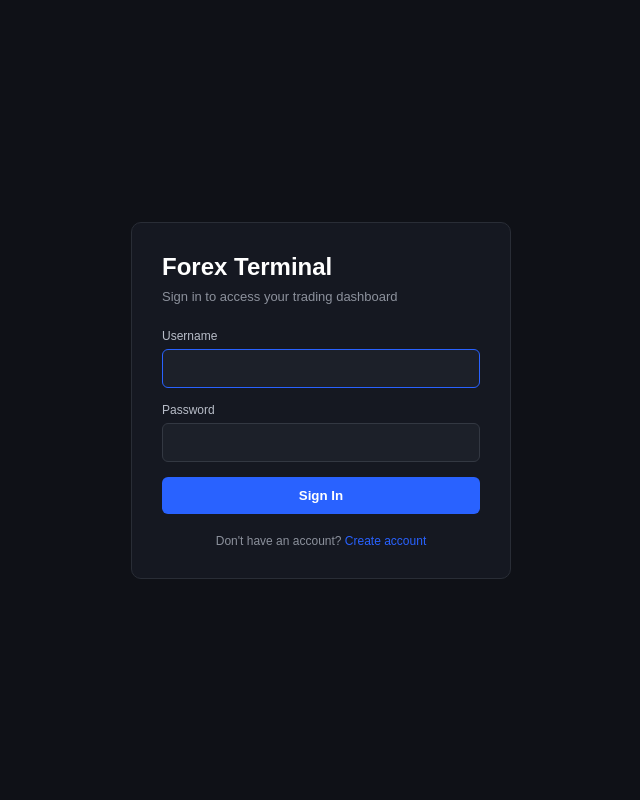
After one commit to pratik-parmar/Forex_Bot_Prediction, a Django app: page /login/ in a window 1280 px wide. The commit adds this page. Shown: the whole page, without its empty margins (319-959 px from the left). Run offline with Django 5.2, Linux system fonts and the light colour scheme.

Commit message:
Add Django session-based authentication and authorization.
- Add login, registration, and logout functionality
- Protect dashboard views with authentication
- Protect technical analysis and market APIs
- Return JSON 401 responses for unauthenticated API requests
- Add authentication dropdown with logged-in username and logout
- Add Django session and security cookie configuration
- Add environment-based Django security settings

```diff
--- a/dashboard/market_api.py
+++ b/dashboard/market_api.py
@@ -2,9 +2,9 @@ import time
 
 import pandas as pd
 import yfinance as yf
-
+from django.contrib.auth.decorators import login_required
 from django.http import JsonResponse
-
+from dashboard.decorators import api_login_required
 
 # =========================================================
 # SYMBOL MAPPING
@@ -339,7 +339,7 @@ def get_market_snapshot(symbol):
 # =========================================================
 # LIVE PRICE API
 # =========================================================
-
+@api_login_required
 def live_price(request):
     symbol = request.GET.get(
         "symbol",
@@ -383,7 +383,7 @@ def live_price(request):
 # =========================================================
 # MARKETS OVERVIEW API
 # =========================================================
-
+@api_login_required
 def markets_overview(request):
     """Return latest available price/status for all supported markets."""
 
@@ -431,7 +431,7 @@ def markets_overview(request):
 # =========================================================
 # MARKET CANDLES API
 # =========================================================
-
+@api_login_required
 def market_candles(
     request
 ):
--- /dev/null
+++ b/dashboard/templates/dashboard/login.html
@@ -0,0 +1,151 @@
+<!DOCTYPE html>
+<html lang="en">
+
+<head>
+    <meta charset="UTF-8">
+    <meta name="viewport" content="width=device-width, initial-scale=1.0">
+
+    <title>Login - Forex Terminal</title>
+
+    <style>
+        * {
+            box-sizing: border-box;
+        }
+
+        body {
+            margin: 0;
+            min-height: 100vh;
+            display: flex;
+            align-items: center;
+            justify-content: center;
+            background: #0f1117;
+            color: #ffffff;
+            font-family: Arial, Helvetica, sans-serif;
+        }
+
+        .login-card {
+            width: 380px;
+            max-width: 92%;
+            background: #151821;
+            border: 1px solid #292d36;
+            border-radius: 10px;
+            padding: 30px;
+        }
+
+        h1 {
+            margin: 0 0 8px;
+            font-size: 24px;
+        }
+
+        .subtitle {
+            color: #8c919c;
+            font-size: 13px;
+            margin-bottom: 25px;
+        }
+
+        label {
+            display: block;
+            color: #b8bdc8;
+            font-size: 12px;
+            margin-bottom: 6px;
+        }
+
+        input {
+            width: 100%;
+            padding: 11px;
+            margin-bottom: 15px;
+            border: 1px solid #333842;
+            border-radius: 6px;
+            background: #1c2029;
+            color: white;
+            outline: none;
+        }
+
+        input:focus {
+            border-color: #2962ff;
+        }
+
+        button {
+            width: 100%;
+            padding: 11px;
+            border: none;
+            border-radius: 6px;
+            background: #2962ff;
+            color: white;
+            font-weight: bold;
+            cursor: pointer;
+        }
+
+        button:hover {
+            background: #1e53d8;
+        }
+
+        .errorlist {
+            color: #ef5350;
+            font-size: 12px;
+            padding-left: 18px;
+        }
+
+        .register {
+            margin-top: 20px;
+            text-align: center;
+            color: #8c919c;
+            font-size: 12px;
+        }
+
+        .register a {
+            color: #2962ff;
+            text-decoration: none;
+        }
+    </style>
+</head>
+
+<body>
+
+<div class="login-card">
+
+    <h1>Forex Terminal</h1>
+
+    <div class="subtitle">
+        Sign in to access your trading dashboard
+    </div>
+
+    <form method="post">
+
+        {% csrf_token %}
+
+        {{ form.non_field_errors }}
+
+        <label for="{{ form.username.id_for_label }}">
+            Username
+        </label>
+
+        {{ form.username }}
+
+        {{ form.username.errors }}
+
+        <label for="{{ form.password.id_for_label }}">
+            Password
+        </label>
+
+        {{ form.password }}
+
+        {{ form.password.errors }}
+
+        <button type="submit">
+            Sign In
+        </button>
+
+    </form>
+
+    <div class="register">
+        Don't have an account?
+        <a href="{% url 'register' %}">
+            Create account
+        </a>
+    </div>
+
+</div>
+
+</body>
+</html>
--- a/dashboard/urls.py
+++ b/dashboard/urls.py
@@ -10,6 +10,29 @@ from .market_api import (
 
 
 urlpatterns = [
+
+    # =================================================
+    # AUTHENTICATION
+    # =================================================
+
+    path(
+        "login/",
+        views.login_view,
+        name="login"
+    ),
+
+    path(
+        "register/",
+        views.register_view,
+        name="register"
+    ),
+
+    path(
+        "logout/",
+        views.logout_view,
+        name="logout"
+    ),
+
 
     # =================================================
     # DASHBOARD
--- a/dashboard/views.py
+++ b/dashboard/views.py
@@ -1,8 +1,13 @@
+from django.contrib import messages
+from django.contrib.auth import authenticate, login, logout
+from django.contrib.auth.decorators import login_required
+from django.contrib.auth.forms import AuthenticationForm
 from django.http import JsonResponse
-from django.shortcuts import render
+from django.shortcuts import redirect, render
 
 from dashboard.technical import calculate_technical_analysis
 from data.market_data import get_market_candles
+from dashboard.decorators import api_login_required
 
 
 SUPPORTED_SYMBOLS = {
@@ -13,6 +18,11 @@ SUPPORTED_SYMBOLS = {
 }
 
 
+# =========================================================
+# DASHBOARD
+# =========================================================
+
+@login_required
 def dashboard_index(request):
     return render(
         request,
@@ -20,6 +30,118 @@ def dashboard_index(request):
     )
 
 
+# =========================================================
+# LOGIN
+# =========================================================
+
+def login_view(request):
+
+    if request.user.is_authenticated:
+        return redirect("dashboard_index")
+
+    if request.method == "POST":
+
+        form = AuthenticationForm(
+            request,
+            data=request.POST
+        )
+
+        if form.is_valid():
+
+            user = form.get_user()
+
+            login(
+                request,
+                user
+            )
+
+            return redirect(
+                request.GET.get(
+                    "next",
+                    "dashboard_index"
+                )
+            )
+
+    else:
+
+        form = AuthenticationForm()
+
+    return render(
+        request,
+        "dashboard/login.html",
+        {
+            "form": form
+        }
+    )
+
+
+# =========================================================
+# REGISTER
+# =========================================================
+
+def register_view(request):
+
+    if request.user.is_authenticated:
+        return redirect("dashboard_index")
+
+    from dashboard.forms import RegisterForm
+
+    if request.method == "POST":
+
+        form = RegisterForm(
+            request.POST
+        )
+
+        if form.is_valid():
+
+            user = form.save()
+
+            login(
+                request,
+                user
+            )
+
+            messages.success(
+                request,
+                "Account created successfully."
+            )
+
+            return redirect(
+                "dashboard_index"
+            )
+
+    else:
+
+        form = RegisterForm()
+
+    return render(
+        request,
+        "dashboard/register.html",
+        {
+            "form": form
+        }
+    )
+
+
+# =========================================================
+# LOGOUT
+# =========================================================
+
+@login_required
+def logout_view(request):
+
+    logout(request)
+
+    return redirect(
+        "login"
+    )
+
+
+# =========================================================
+# TECHNICAL ANALYSIS API
+# =========================================================
+
+@api_login_required
 def technical_analysis(request):
 
     symbol = request.GET.get(
@@ -31,10 +153,6 @@ def technical_analysis(request):
         "timeframe",
         "15"
     )
-
-    # =====================================================
-    # VALIDATE SYMBOL
-    # =====================================================
 
     if symbol not in SUPPORTED_SYMBOLS:
 
@@ -50,18 +168,10 @@ def technical_analysis(request):
 
     try:
 
-        # =================================================
-        # GET CANDLES
-        # =================================================
-
         candles = get_market_candles(
             symbol=symbol,
             timeframe=timeframe
         )
-
-        # =================================================
-        # TECHNICAL ANALYSIS
-        # =================================================
 
         analysis = calculate_technical_analysis(
             candles,
```
Also changed, not shown: dashboard/decorators.py (added, +31 -0 lines), dashboard/forms.py (added, +34 -0 lines), dashboard/templates/dashboard/index.html (+35 -26 lines), dashboard/templates/dashboard/register.html (added, +184 -0 lines), forex_web/settings.py (+25 -5 lines).
